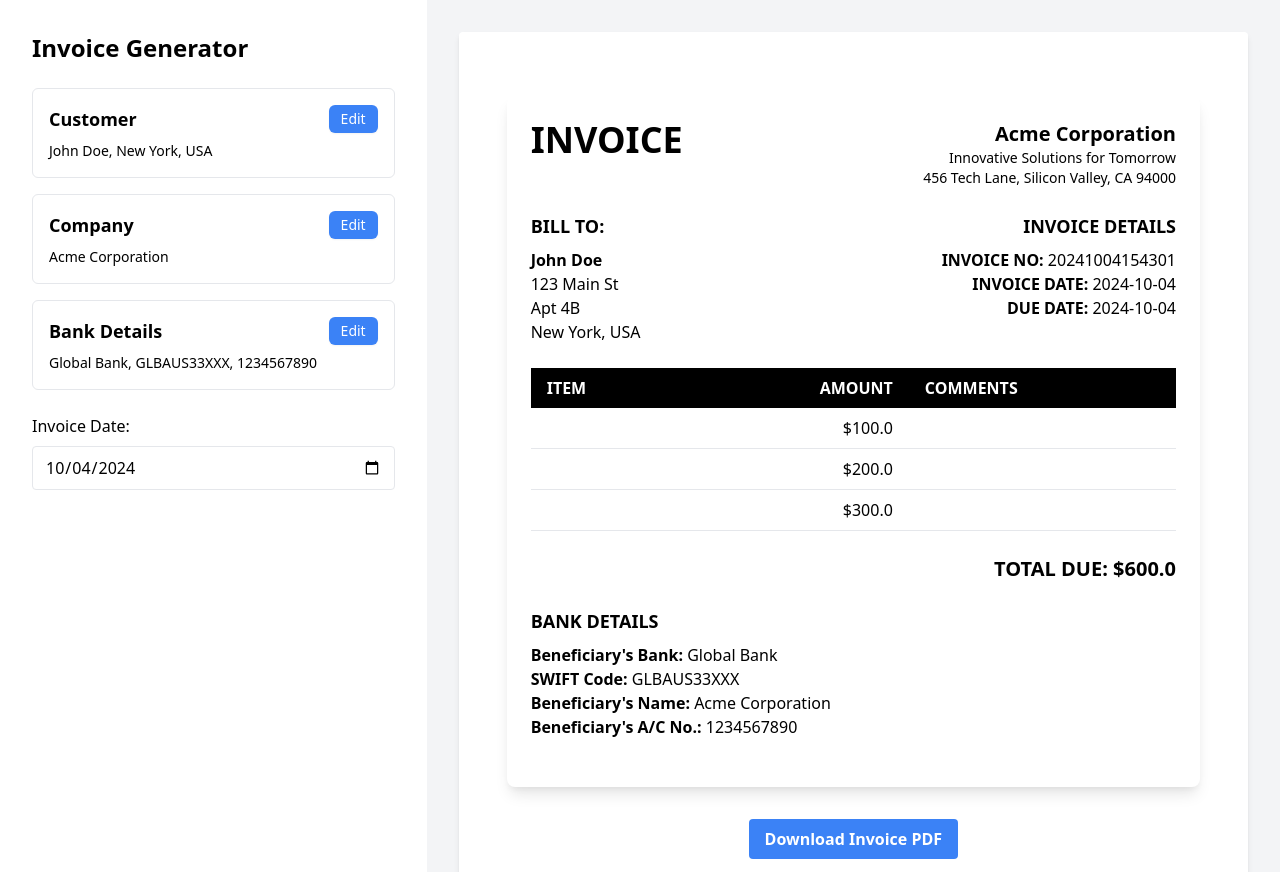
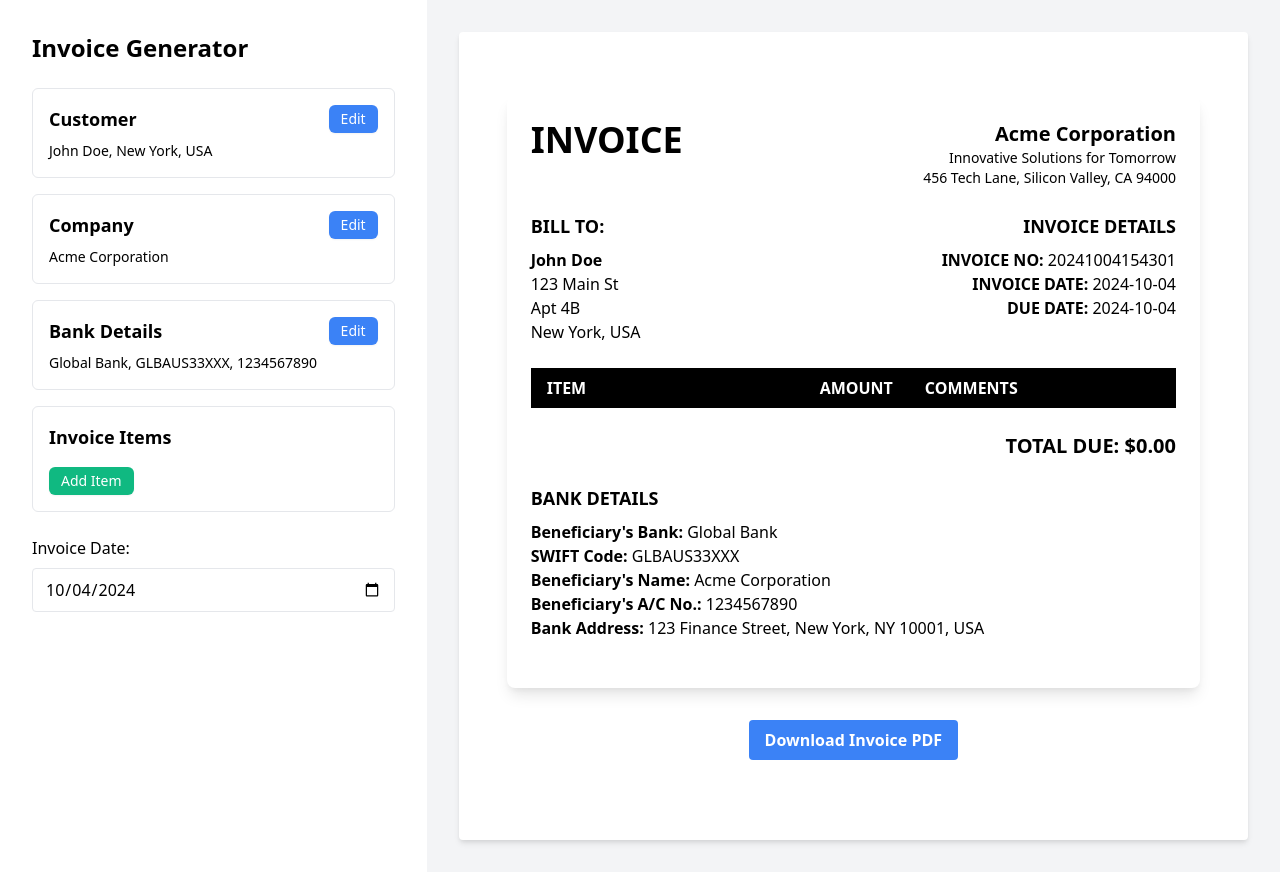
Before and after one commit to zengjie/simple-invoice-generator, a FastAPI app: page / in a window 1280 px wide. Run offline with FastAPI, Linux system fonts and the light colour scheme; lists and menus that the app fills with data are empty; some libraries are stand-ins or nearby versions.

Commit message:
Support items editing

```diff
--- a/main.py
+++ b/main.py
@@ -1,12 +1,13 @@
 from fastapi import FastAPI, Request, Form, Depends
 from fastapi.templating import Jinja2Templates
 from fastapi.staticfiles import StaticFiles
-from fastapi.responses import Response, JSONResponse, StreamingResponse, FileResponse
+from fastapi.responses import JSONResponse, StreamingResponse
 from fasthx import Jinja
 from datetime import datetime
 from io import BytesIO
-from gen_invoice import generate_invoice, load_invoice_items
-from models import BankDetails, InvoiceForm, Invoice, CompanyInfo, CustomerInfo
+from gen_invoice import generate_invoice
+from models import BankDetails, InvoiceForm, Invoice, CompanyInfo, CustomerInfo, InvoiceItem
+import json
 
 app = FastAPI()
 
@@ -19,7 +20,7 @@ templates = Jinja2Templates(directory="templates")
 # Create a FastHX Jinja instance
 jinja = Jinja(templates)
 
-async def get_invoice_form(
+async def get_invoice(
     customer_name: str = Form(...),
     invoice_date: str = Form(...),
     address_line1: str = Form(...),
@@ -32,8 +33,9 @@ async def get_invoice_form(
     swift_code: str = Form(...),
     account_number: str = Form(...),
     bank_address: str = Form(...),
-) -> InvoiceForm:
-    return InvoiceForm(
+    items: str = Form(...)
+) -> Invoice:
+    form_data = InvoiceForm(
         invoice_date=datetime.strptime(invoice_date, "%Y-%m-%d").date(),
         customer_info=CustomerInfo(
             name=customer_name,
@@ -55,6 +57,16 @@ async def get_invoice_form(
         )
     )
 
+    invoice_items = [InvoiceItem(**item) for item in json.loads(items)]
+    total = sum(item.amount for item in invoice_items)
+
+    return Invoice(
+        form_data=form_data,
+        items=invoice_items,
+        invoice_number=datetime.now().strftime("%Y%m%d%H%M%S"),
+        total=total
+    )
+
 @app.get("/")
 async def home(request: Request):
     return templates.TemplateResponse("index.html", {
@@ -65,18 +77,8 @@ async def home(request: Request):
 @jinja.hx("invoice.html")
 async def generate_invoice_html(
     request: Request,
-    form_data: InvoiceForm = Depends(get_invoice_form)
+    invoice: Invoice = Depends(get_invoice)
 ):
-    items = load_invoice_items()
-    total = sum(item.amount for item in items)
-
-    invoice = Invoice(
-        form_data=form_data,
-        items=items,
-        invoice_number=datetime.now().strftime("%Y%m%d%H%M%S"),
-        total=total
-    )
-
     context = {
         "request": request,
         "invoice": invoice
@@ -85,10 +87,10 @@ async def generate_invoice_html(
     return templates.TemplateResponse("invoice.html", context)
 
 @app.post("/download-invoice")
-async def download_invoice(form_data: InvoiceForm = Depends(get_invoice_form)):
+async def download_invoice(invoice: Invoice = Depends(get_invoice)):
     try:
         pdf_buffer = BytesIO()
-        generate_invoice(pdf_buffer, form_data)
+        generate_invoice(pdf_buffer, invoice)
         pdf_buffer.seek(0)
 
         filename = f"invoice_{datetime.now().strftime('%Y%m%d%H%M%S')}.pdf"
@@ -98,7 +100,6 @@ async def download_invoice(form_data: InvoiceForm = Depends(get_invoice_form)):
         }
         return StreamingResponse(pdf_buffer, media_type="application/pdf", headers=headers)
     except Exception as e:
-        raise e
         return JSONResponse(status_code=500, content={"error": str(e)})
 
 @app.get("/customer-form")
--- a/models.py
+++ b/models.py
@@ -1,6 +1,6 @@
 from pydantic import BaseModel, Field
 from datetime import date
-from typing import List
+from typing import List, Optional
 
 class CompanyInfo(BaseModel):
     name: str
@@ -10,7 +10,7 @@ class CompanyInfo(BaseModel):
 class CustomerInfo(BaseModel):
     name: str
     address_line1: str
-    address_line2: str
+    address_line2: Optional[str] = ""
     city_country: str
 
 class BankDetails(BaseModel):
@@ -28,7 +28,7 @@ class InvoiceForm(BaseModel):
 
 class InvoiceItem(BaseModel):
     item: str
-    amount: float = Field(ge=0)
+    amount: float
     comments: str = ""
 
 class Invoice(BaseModel):
--- a/templates/index.html
+++ b/templates/index.html
@@ -29,6 +29,9 @@
                 <input type="hidden" name="swift_code" id="swift_code" value="GLBAUS33XXX">
                 <input type="hidden" name="account_number" id="account_number" value="1234567890">
                 <input type="hidden" name="bank_address" id="bank_address" value="123 Finance Street, New York, NY 10001, USA">
+
+                <!-- Invoice Items -->
+                <input type="hidden" name="items" id="invoice_items" value='[]'>
 
                 <!-- Edit Sections -->
                 <div class="mb-6 space-y-4">
@@ -67,13 +70,26 @@
                         </div>
                         <p id="bank-summary" class="text-sm"></p>
                     </div>
+
+                    <!-- Invoice Items Section -->
+                    <div class="border p-4 rounded-md">
+                        <div class="flex justify-between items-center mb-2">
+                            <h2 class="text-lg font-semibold">Invoice Items</h2>
+                        </div>
+                        <div id="invoice-items-container">
+                            <!-- Invoice items will be dynamically added here -->
+                        </div>
+                        <button type="button" class="mt-2 px-3 py-1 bg-green-500 text-white text-sm font-medium rounded-md shadow-sm hover:bg-green-700 focus:outline-none focus:ring-2 focus:ring-green-300"
+                                onclick="addInvoiceItem()">
+                            Add Item
+                        </button>
+                    </div>
                 </div>
 
                 <div class="mb-4">
                     <label for="invoice_date" class="block mb-2">Invoice Date:</label>
                     <input type="date" id="invoice_date" name="invoice_date" required class="w-full px-3 py-2 border rounded">
                 </div>
-                <!-- Add more invoice-specific fields here -->
             </form>
         </div>
 
@@ -92,10 +108,13 @@
     </div>
 
     <script>
+        let invoiceItems = [];
+
         document.addEventListener('DOMContentLoaded', function() {
             document.getElementById('invoice_date').value = new Date().toISOString().split('T')[0];
             document.getElementById('invoice-form').dispatchEvent(new Event('change'));
             updateSummaries();
+            renderInvoiceItems();
         });
 
         function updateSummaries() {
@@ -191,6 +210,47 @@
             document.getElementById('popup-overlay').classList.add('hidden');
         }
 
+        function renderInvoiceItems() {
+            const container = document.getElementById('invoice-items-container');
+            container.innerHTML = '';
+            invoiceItems.forEach((item, index) => {
+                const itemElement = document.createElement('div');
+                itemElement.className = 'mb-2 p-2 border rounded';
+                itemElement.innerHTML = `
+                    <input type="text" name="item_${index}" placeholder="Item" class="w-full px-3 py-2 border rounded mb-1" required value="${item.item}" onchange="updateInvoiceItem(${index}, 'item', this.value)">
+                    <input type="number" name="amount_${index}" placeholder="Amount" class="w-full px-3 py-2 border rounded mb-1" required value="${item.amount}" onchange="updateInvoiceItem(${index}, 'amount', this.value)">
+                    <input type="text" name="comments_${index}" placeholder="Comments" class="w-full px-3 py-2 border rounded mb-1" value="${item.comments}" onchange="updateInvoiceItem(${index}, 'comments', this.value)">
+                    <button type="button" class="mt-1 px-2 py-1 bg-red-500 text-white text-xs font-medium rounded-md shadow-sm hover:bg-red-700 focus:outline-none focus:ring-2 focus:ring-red-300" onclick="removeInvoiceItem(${index})">
+                        Remove
+                    </button>
+                `;
+                container.appendChild(itemElement);
+            });
+            updateInvoiceItemsInput();
+        }
+
+        function addInvoiceItem() {
+            invoiceItems.push({ item: '', amount: 0, comments: '' });
+            renderInvoiceItems();
+            document.getElementById('invoice-form').dispatchEvent(new Event('change'));
+        }
+
+        function updateInvoiceItem(index, field, value) {
+            invoiceItems[index][field] = field === 'amount' ? parseFloat(value) : value;
+            updateInvoiceItemsInput();
+            document.getElementById('invoice-form').dispatchEvent(new Event('change'));
+        }
+
+        function removeInvoiceItem(index) {
+            invoiceItems.splice(index, 1);
+            renderInvoiceItems();
+            document.getElementById('invoice-form').dispatchEvent(new Event('change'));
+        }
+
+        function updateInvoiceItemsInput() {
+            document.getElementById('invoice_items').value = JSON.stringify(invoiceItems);
+        }
+
         document.getElementById('popup-overlay').addEventListener('click', function(e) {
             if (e.target === this) {
                 closePopup();
--- a/templates/invoice.html
+++ b/templates/invoice.html
@@ -39,16 +39,16 @@
                 <tbody>
                     {% for item in invoice.items %}
                     <tr class="border-b border-gray-200">
-                        <td class="py-2 px-4">{{ item.description }}</td>
-                        <td class="py-2 px-4 text-right">${{ item.amount | round(2) }}</td>
-                        <td class="py-2 px-4">{{ item.comment }}</td>
+                        <td class="py-2 px-4">{{ item.item }}</td>
+                        <td class="py-2 px-4 text-right">${{ "%.2f"|format(item.amount) }}</td>
+                        <td class="py-2 px-4">{{ item.comments }}</td>
                     </tr>
                     {% endfor %}
                 </tbody>
             </table>
 
             <div class="text-right mb-6">
-                <p class="text-xl font-bold">TOTAL DUE: ${{ invoice.total | round(2) }}</p>
+                <p class="text-xl font-bold">TOTAL DUE: ${{ "%.2f"|format(invoice.total) }}</p>
             </div>
 
             <div class="mb-6">
@@ -57,6 +57,7 @@
                 <p><strong>SWIFT Code:</strong> {{ invoice.form_data.bank_details.swift_code }}</p>
                 <p><strong>Beneficiary's Name:</strong> {{ invoice.form_data.bank_details.beneficiary_name }}</p>
                 <p><strong>Beneficiary's A/C No.:</strong> {{ invoice.form_data.bank_details.account_number }}</p>
+                <p><strong>Bank Address:</strong> {{ invoice.form_data.bank_details.bank_address }}</p>
             </div>
         </div>
     </div>
@@ -72,19 +73,7 @@
 
 <script>
 document.getElementById('download-button').addEventListener('click', function() {
-    const form = new FormData();
-    form.append('customer_name', '{{ invoice.form_data.customer_info.name }}');
-    form.append('invoice_date', '{{ invoice.form_data.invoice_date }}');
-    form.append('address_line1', '{{ invoice.form_data.customer_info.address_line1 }}');
-    form.append('address_line2', '{{ invoice.form_data.customer_info.address_line2 }}');
-    form.append('city_country', '{{ invoice.form_data.customer_info.city_country }}');
-    form.append('company_name', '{{ invoice.form_data.company_info.name }}');
-    form.append('company_tagline', '{{ invoice.form_data.company_info.tagline }}');
-    form.append('company_address', '{{ invoice.form_data.company_info.address }}');
-    form.append('bank_name', '{{ invoice.form_data.bank_details.beneficiary_bank }}');
-    form.append('swift_code', '{{ invoice.form_data.bank_details.swift_code }}');
-    form.append('account_number', '{{ invoice.form_data.bank_details.account_number }}');
-    form.append('bank_address', '{{ invoice.form_data.bank_details.bank_address }}');
+    const form = new FormData(document.getElementById('invoice-form'));
 
     fetch('/download-invoice', {
         method: 'POST',
```
Also changed, not shown: gen_invoice.py (+17 -37 lines).
